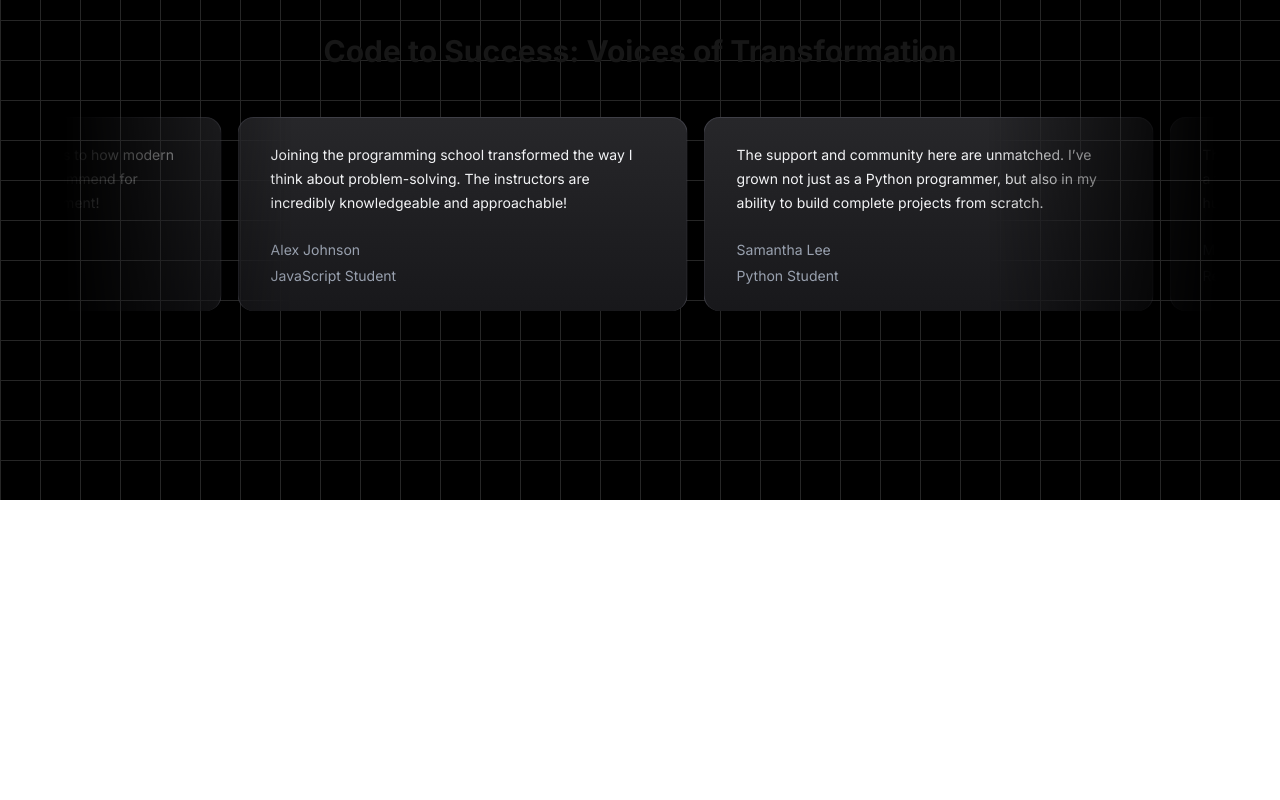
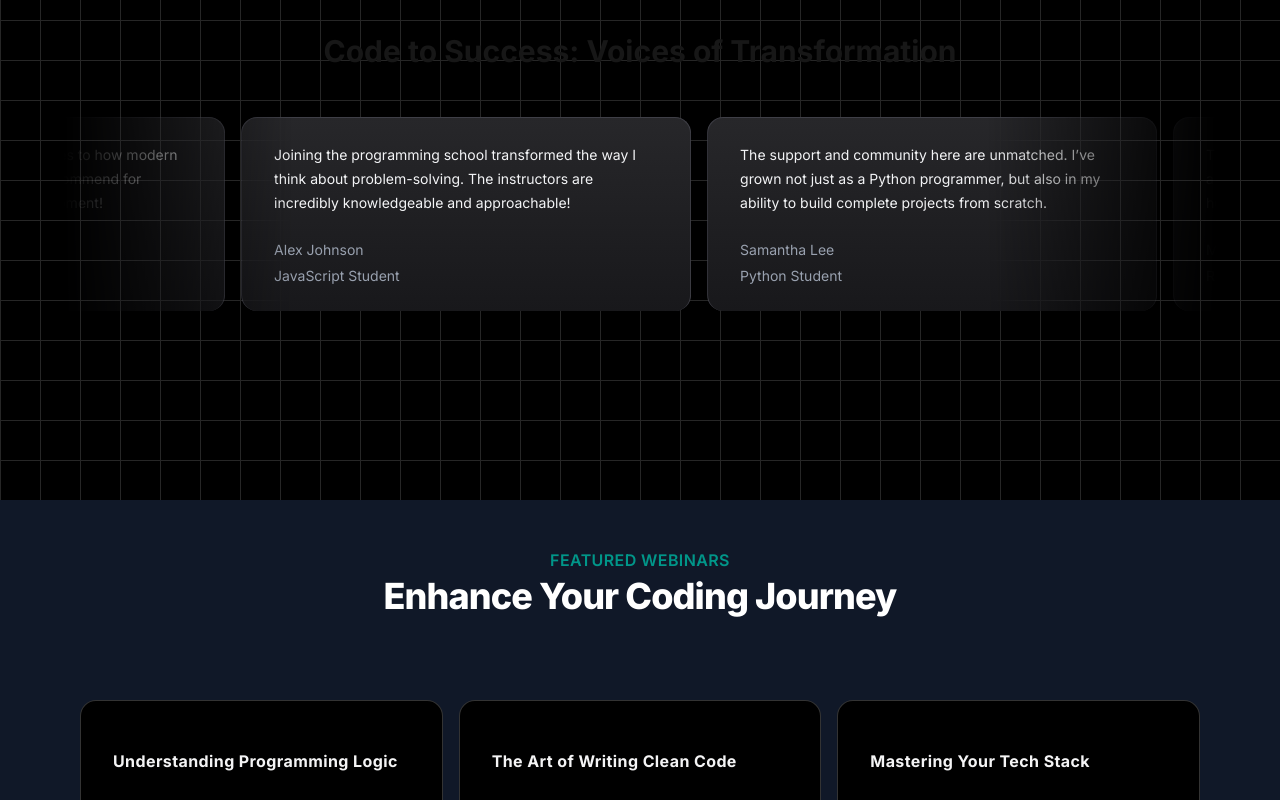
Before and after one commit to hassan2314/next-school, a Next.js app: page / in a window 1280 px wide. Shown: the part 2000-2800 px from the top of the page. Before the commit the page ends 2500 px from the top, so only its background shows below. Built offline with nearby package versions, Linux system fonts and the light colour scheme.

Commit message:
Complete

```diff
--- a/src/app/page.tsx
+++ b/src/app/page.tsx
@@ -1,6 +1,7 @@
 import { Courses } from "@/components/Courses";
 import HeroSection from "@/components/HeroSection";
 import MovingCards from "@/components/MovingCards";
+import UpcomingWebinars from "@/components/UpcomingWebinars";
 import WhyUs from "@/components/WhyUs";
 import Image from "next/image";
 
@@ -11,6 +12,7 @@ export default function Home() {
       <Courses />
       <WhyUs />
       <MovingCards />
+      <UpcomingWebinars />
     </main>
   );
 }
--- /dev/null
+++ b/src/components/UpcomingWebinars.tsx
@@ -0,0 +1,86 @@
+"use client";
+import Link from "next/link";
+import { HoverEffect } from "./ui/card-hover-effect";
+
+function UpcomingWebinars() {
+  const featuredWebinars = [
+    {
+      title: "Understanding Programming Logic",
+      description:
+        "Dive deep into the fundamentals of programming logic and enhance your coding skills.",
+      slug: "understanding-programming-logic",
+      isFeatured: true,
+    },
+    {
+      title: "The Art of Writing Clean Code",
+      description:
+        "Learn the craft of writing maintainable, readable, and efficient code from industry professionals.",
+      slug: "the-art-of-writing-clean-code",
+      isFeatured: true,
+    },
+    {
+      title: "Mastering Your Tech Stack",
+      description:
+        "Advanced techniques to master your preferred programming language and tools.",
+      slug: "mastering-your-tech-stack",
+      isFeatured: true,
+    },
+    {
+      title: "Web Development Essentials",
+      description:
+        "Get started with full-stack web development with this comprehensive overview.",
+      slug: "web-development-essentials",
+      isFeatured: true,
+    },
+    {
+      title: "Ace Your Technical Interviews",
+      description:
+        "Enhance your coding interview skills with expert tips, algorithms, and mock sessions.",
+      slug: "ace-your-technical-interviews",
+      isFeatured: true,
+    },
+    {
+      title: "Building a Developer Portfolio",
+      description:
+        "Learn how to effectively showcase your skills and projects to stand out in the job market.",
+      slug: "building-a-developer-portfolio",
+      isFeatured: true,
+    },
+  ];
+
+  return (
+    <div className="p-12 bg-gray-900">
+      <div className="max-w-7xl mx-auto px-4 sm:px-6">
+        <div className="text-center">
+          <h2 className="text-base text-teal-600 font-semibold tracking-wide uppercase">
+            FEATURED WEBINARS
+          </h2>
+          <p className="mt-2 text-3xl leading-8 font-extrabold tracking-tight text-white sm:text-4xl">
+            Enhance Your Coding Journey
+          </p>
+        </div>
+
+        <div className="mt-10">
+          <HoverEffect
+            items={featuredWebinars.map((webinar) => ({
+              title: webinar.title,
+              description: webinar.description,
+              link: "/",
+            }))}
+          />
+        </div>
+
+        <div className="mt-10 text-center">
+          <Link
+            href={"/"}
+            className="px-4 py-2 rounded border border-neutral-600 text-neutral-700 bg-white hover:bg-gray-100 transition duration-200"
+          >
+            View All webinars
+          </Link>
+        </div>
+      </div>
+    </div>
+  );
+}
+
+export default UpcomingWebinars;
```
